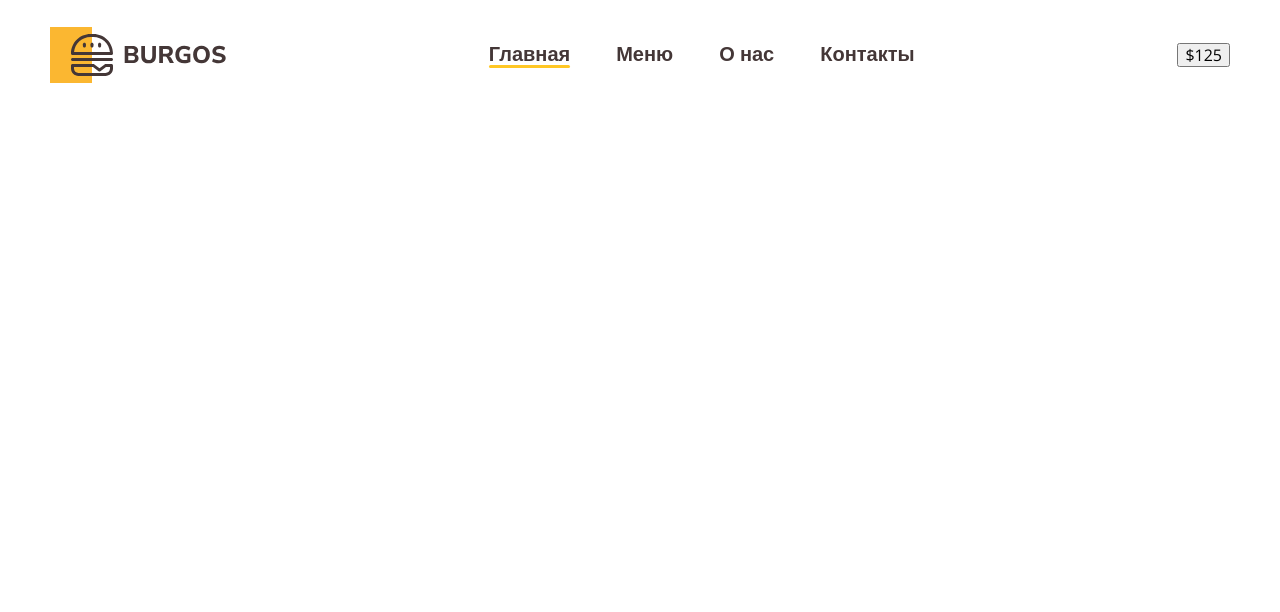
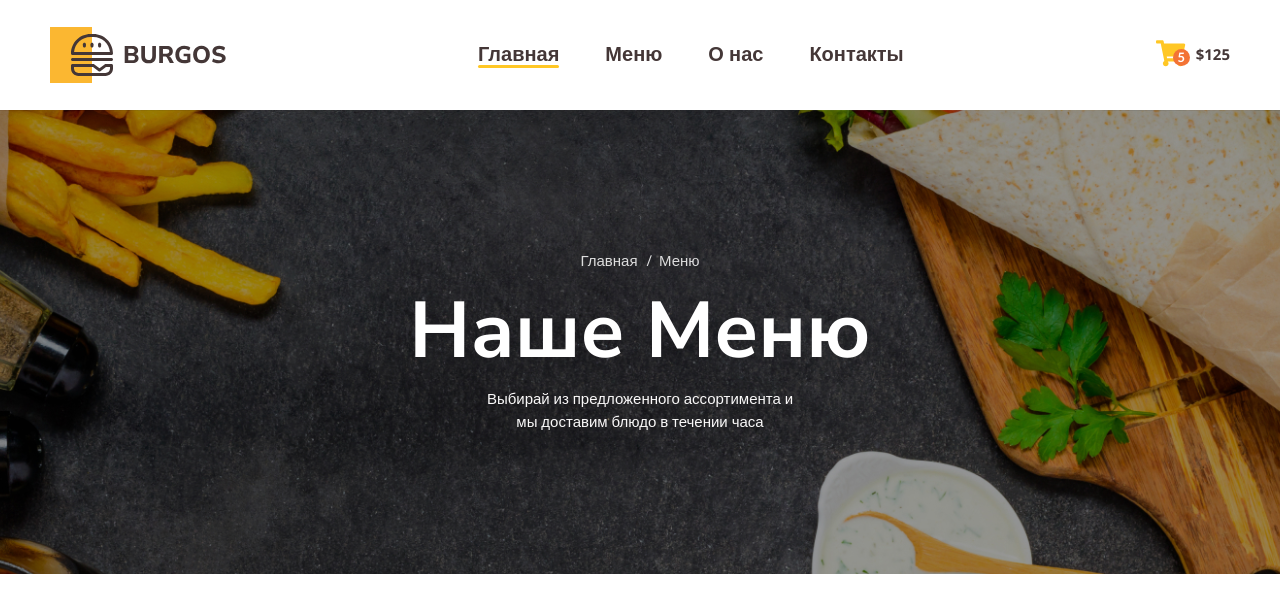
Before and after one commit to Dellevar-wow/Module01-Burger, a plain HTML site: page index2.html in a window 1280 px wide. Drawn offline with nearby package versions, Linux system fonts and the light colour scheme.

Commit message:
Add styles

```diff
--- a/index2.html
+++ b/index2.html
@@ -1,5 +1,5 @@
 <!DOCTYPE html>
-<html lang="en">
+<html lang="ru">
 <head>
     <meta charset="UTF-8">
     <meta http-equiv="X-UA-Compatible" content="IE=edge">
@@ -7,7 +7,7 @@
     <title>Burger</title>
     <link rel="preconnect" href="https://fonts.googleapis.com">
     <link rel="preconnect" href="https://fonts.gstatic.com" crossorigin>
-    <link href="https://fonts.googleapis.com/css2?family=Nunito+Sans:wght@600;700;800;900&family=Open+Sans:wght@400;600;700&display=swap" rel="stylesheet">
+    <link href="https://fonts.googleapis.com/css2?family=Lato:wght@700&family=Nunito+Sans:wght@600;700;800;900&family=Open+Sans:wght@400;600;700&display=swap" rel="stylesheet">
     <link rel="stylesheet" href="style/normalize.css">
     <link rel="stylesheet" href="style/main2.css">
 </head>
@@ -24,9 +24,26 @@
                         <li><a href="#">Контакты</a></li>
                     </ul>
                 </nav>
-                <button type="button">$125</button>
+                <button type="button" class="button">
+                    <span class="button-item">
+                        <img src="image/cart.svg" alt="Корзинна">
+                        <span class="button-count">5</span>
+                    </span>
+                    <span class="button-text">$125</span>
+                </button>
             </div>
         </div>
     </head>
+    <div class="bg">
+        <div class="container">
+            <ul class="breadcrumbs">
+                <li><a href="#">Главная</a></li>
+                <li><a href="#">Меню</a></li>
+            </ul>
+            <h1 class="title">Наше Меню</h1>
+            <p class="description">Выбирай из предложенного ассортимента и мы доставим блюдо в течении часа</p>
+        </div>
+
+    </div>
 </body>
 </html>
--- a/style/main2.css
+++ b/style/main2.css
@@ -46,3 +46,79 @@ body {
 .header-nav a.active::after {
     background: #FFC725;
 }
+.button {
+    display: flex;
+    align-items: center;
+    background-color: transparent;
+    border: none;
+    padding: 0;
+    gap: 10px;
+}
+.button-item {
+    position: relative;
+}
+.button-count {
+    font-family: 'Lato', sans-serif;
+    font-weight: 700;
+    font-size: 13px;
+    color: #FFFFFF;
+    background: #F37335;
+    border-radius: 100%;
+    position: absolute;
+    width: 17px;
+    height: 17px;
+    text-align: center;
+    line-height: 1.3;
+    bottom: 4px;
+    right: -4px;
+
+}
+.button-text {
+    color: #443737;
+    font-weight: 700;
+    font-size: 15px;
+}
+.bg {
+    text-align: center;
+    color: #FFFFFF;
+    background-image: url(../image/bg.jpg);
+    background-size: cover;
+    background-position: center center;
+    padding: 142px 0;
+}
+.breadcrumbs {
+    padding-left: 0;
+    margin-top: 0;
+    list-style: none;
+    display: flex;
+    justify-content: center;
+    gap: 16px;
+}
+.breadcrumbs a {
+    color: #DEDEDE;
+    font-size: 15px;
+    font-family: 'Open Sans', sans-serif;
+    text-decoration: none;
+}
+.breadcrumbs a::before {
+    content: '/';
+    position: relative;
+    left: -7px;
+}
+.breadcrumbs li:first-child a::before {
+    display: none;
+}
+.title {
+    font-weight: 700;
+    font-size: 79px;
+    margin-top: 10px;
+    margin-bottom: 10px;
+}
+.description {
+    font-family: 'Open Sans', sans-serif;
+    font-size: 15px;
+    color: #FAF9F9;
+    line-height: 1.5;
+    max-width: 320px;
+    margin: 0 auto;
+}
```
Also changed, not shown: image/bg.jpg (added), image/cart.svg (added).
